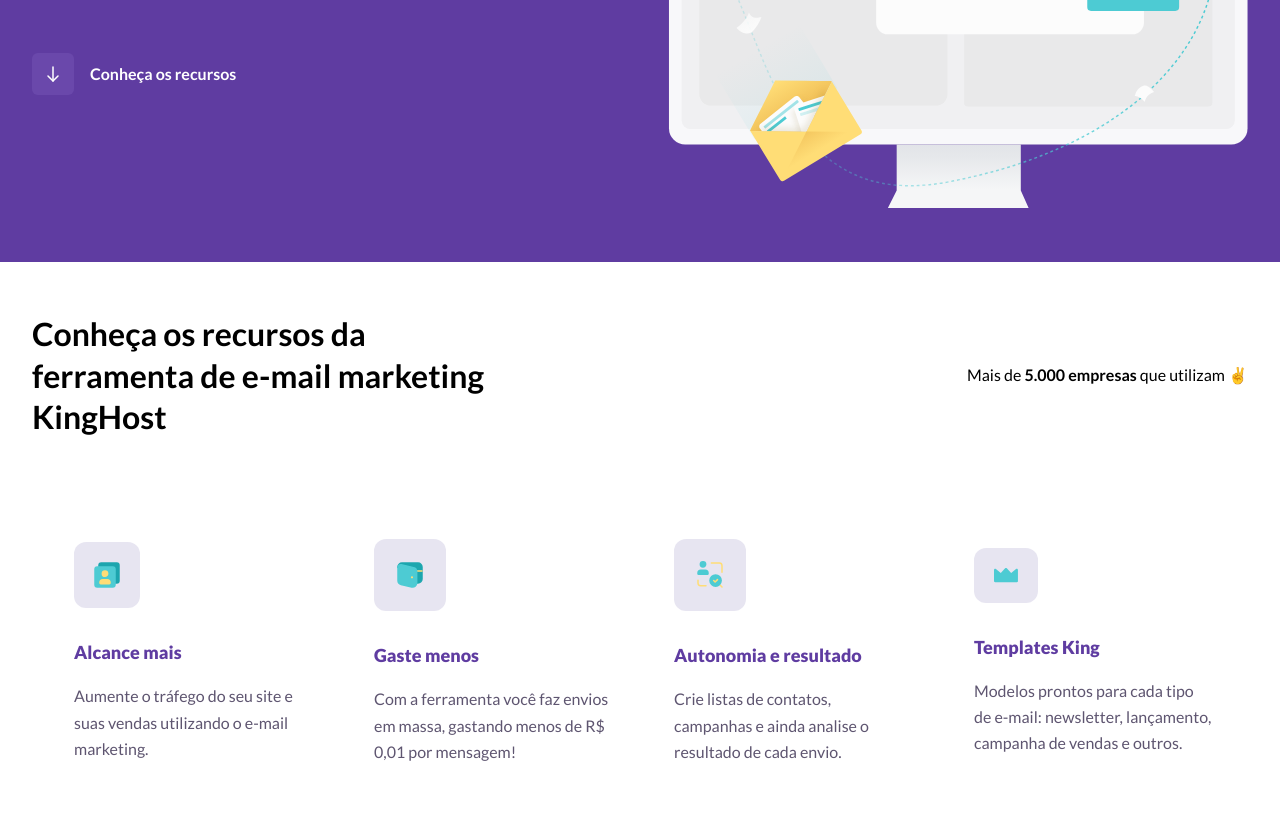
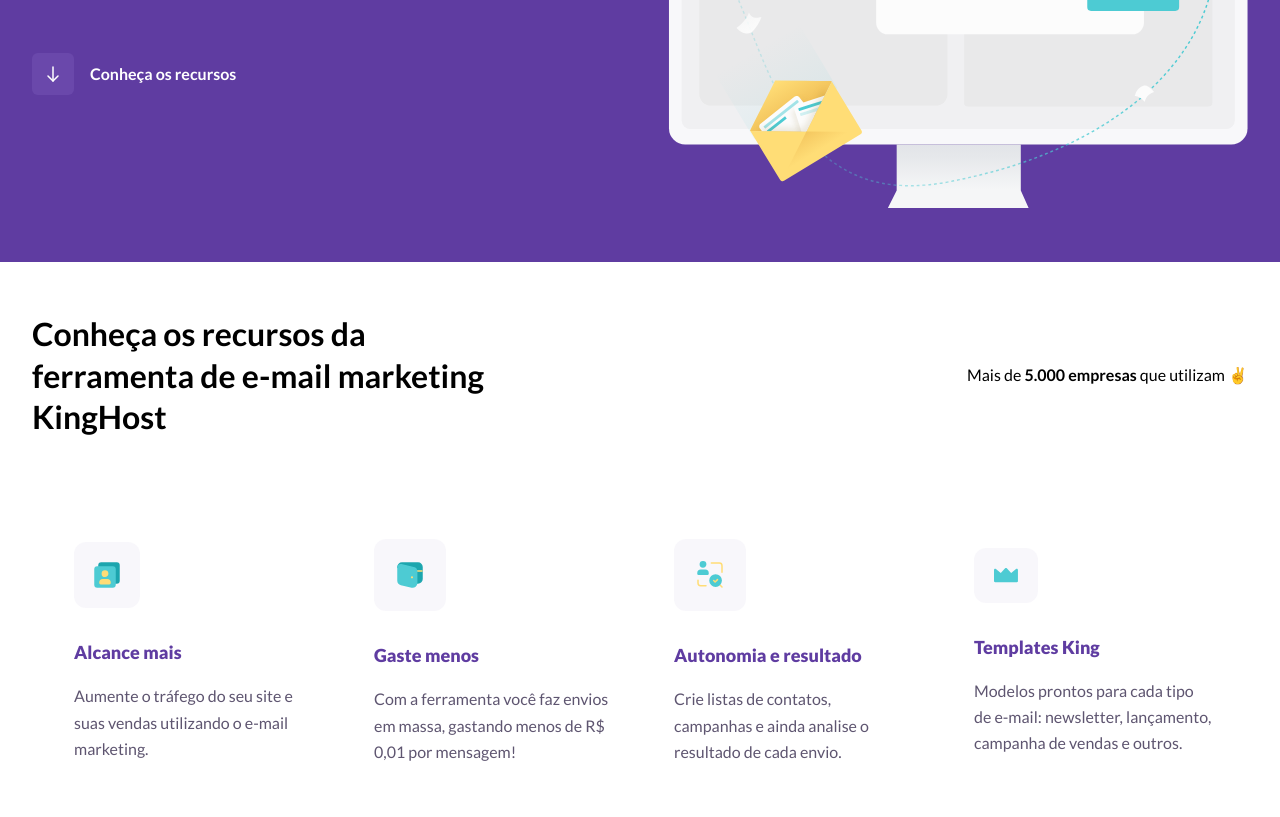
Before and after one commit to Wallace-Bezerra/kinghost, a plain HTML site: page index.html in a window 1280 px wide. Shown: the part 530-1347 px from the top of the page. Drawn offline with Linux system fonts and the light colour scheme.

Commit message:
finalizado

```diff
--- a/Scss/_header.scss
+++ b/Scss/_header.scss
@@ -56,10 +56,6 @@
 
 }
 
-body {
-    height: 2000px;
-}
-
 ::-webkit-scrollbar {
     background-color: #dedede;
 }
--- a/Scss/_section-main.scss
+++ b/Scss/_section-main.scss
@@ -27,7 +27,7 @@
             }
 
             a {
-                @include btn(1.6rem, 5rem, $secondary-color, $primary-color, $primary-color, $white);
+                @include btn(1.6rem, 5rem, $secondary-color, #371870c9, $primary-color, $white);
                 margin-bottom: 8.6rem;
             }
 
--- a/Scss/_section-resources.scss
+++ b/Scss/_section-resources.scss
@@ -1,3 +1,8 @@
+.section-resources {
+
+    .container {
+        padding-bottom: 40px;
+
         .top {
             display: flex;
             align-items: center;
@@ -17,8 +22,6 @@
                 font-size: 16px;
                 line-height: 150%;
             }
-
-    ;
         }
 
         .cards {
@@ -71,4 +74,37 @@
                     }
                 }
             }
+
         }
+
+        @include responsive(1020px) {
+            .top {
+                flex-direction: column;
+                gap: 20px;
+                text-align: center;
+                // margin-bottom: 40px;
+
+            }
+
+            .cards {
+                flex-direction: column;
+
+                li {
+                    // border: 1px solid yellow;
+                    width: 100%;
+                    height: auto;
+                    align-items: center;
+                    text-align: center;
+                    padding-left: 0px;
+
+                    p {
+                        max-width: 300px;
+                    }
+
+
+
+                }
+            }
+        }
+    }
+}
--- a/Scss/_variables.scss
+++ b/Scss/_variables.scss
@@ -4,4 +4,4 @@
 $secondary-color: #FFBF00;
 $gray-01: #453F51;
 $gray-02: #5E5570;
-$bg-card: hsla(254, 30%, 80%, 0.4);
+$bg-card: hsla(254, 29%, 80%, 0.13);
--- a/index.html
+++ b/index.html
@@ -54,7 +54,7 @@
             </div>
         </section>
 
-        <section>
+        <section class="section-resources">
             <div class="container">
                 <div class="top">
                     <h2>Conheça os recursos da ferramenta de e-mail marketing KingHost</h2>
@@ -102,7 +102,7 @@
             </div>
         </section>
     </main>
-
+    <script src="./js/script.js"></script>
 </body>
 
 </html>
--- /dev/null
+++ b/js/script.js
@@ -0,0 +1,16 @@
+const menu = document.querySelector('header');
+
+
+// console.log(html);
+
+
+function mudarHeader(event) {
+    if (scrollY > 0) {
+        menu.style.background = "#371870";
+    }
+    else {
+        menu.style.background = "#5F3CA1";
+    }
+
+}
+window.addEventListener("scroll", mudarHeader);
```
Also changed, not shown: Css/main.css. Lines whose indentation alone changed are shown as unchanged.
